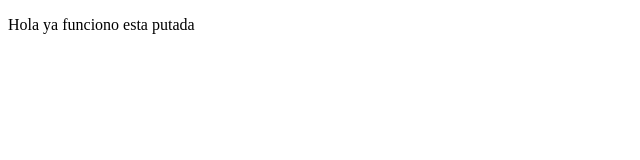
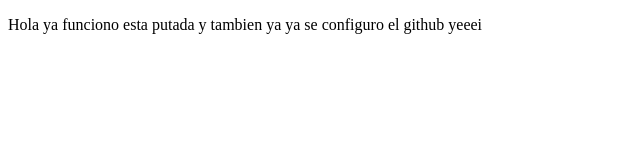
Before and after one commit to zesarVM/proyectoDemoCurso, a plain HTML site: page index.html in a window 1280 px wide. Shown: the whole page, without its empty margins (0-640 px from the left). Drawn offline with Linux system fonts and the light colour scheme.

Commit message:
Primer cambio con VSC

```diff
--- a/index.html
+++ b/index.html
@@ -7,7 +7,7 @@
     <title>Hola Mundo</title>
 </head>
 <body><p>
-    Hola ya funciono esta putada
+    Hola ya funciono esta putada y tambien ya ya se configuro el github yeeei
 </p>
 
 </body>
```
